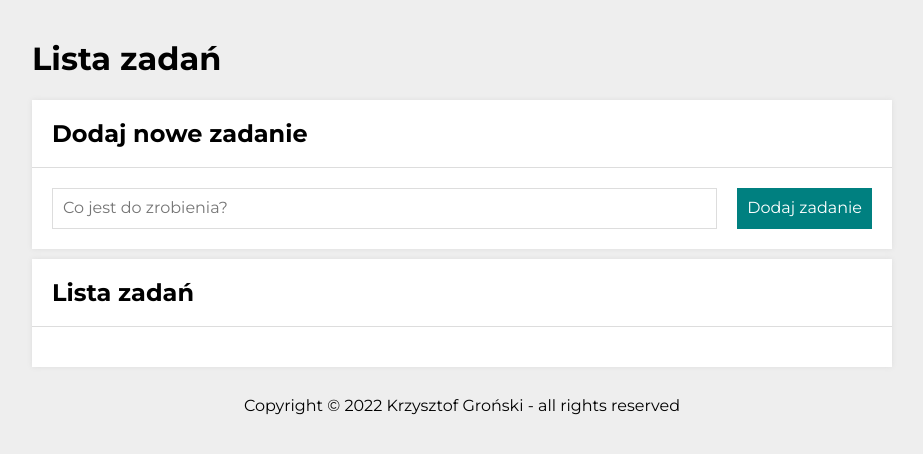
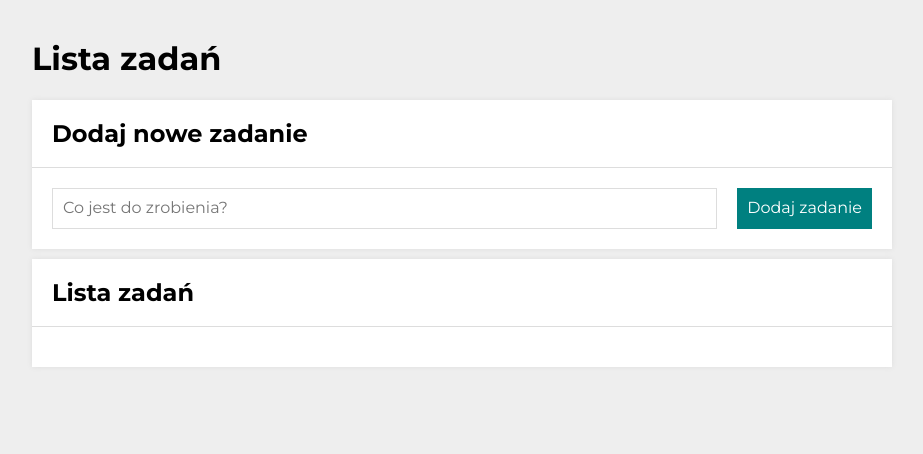
Before and after one commit to krzysztof-gronski/todolist, a plain HTML site: page index.html in a window 1280 px wide. Shown: the whole page, without its empty margins (178-1101 px from the left). Drawn offline with nearby package versions, Linux system fonts and the light colour scheme.

Commit message:
deleted footer

```diff
--- a/css/footer.css
+++ /dev/null
@@ -1,4 +0,0 @@
-.footer{
-    display: flex;
-    justify-content: center;
-}
--- a/css/style.css
+++ b/css/style.css
@@ -11,4 +11,5 @@ html {
 .mainTheme{
     background-color: #eee;
     font-family: "Montserrat", sans-serif;
+    max-height: 100%;
 }
--- a/index.html
+++ b/index.html
@@ -15,7 +15,6 @@
     <link rel="stylesheet" href="css/ul.css" />
     <link rel="stylesheet" href="css/container.css" />
     <link rel="stylesheet" href="css/section.css" />
-    <link rel="stylesheet" href="css/footer.css" />
     <link rel="preconnect" href="https://fonts.googleapis.com">
     <link rel="preconnect" href="https://fonts.gstatic.com" crossorigin>
     <link href="https://fonts.googleapis.com/css2?family=Montserrat:wght@400;700&display=swap" rel="stylesheet">
@@ -47,10 +46,6 @@
         </section>
     </main>
 
-    <footer class="footer">
-        Copyright © 2022 Krzysztof Groński - all rights reserved
-    </footer>
-
 
 </body>
 
```
